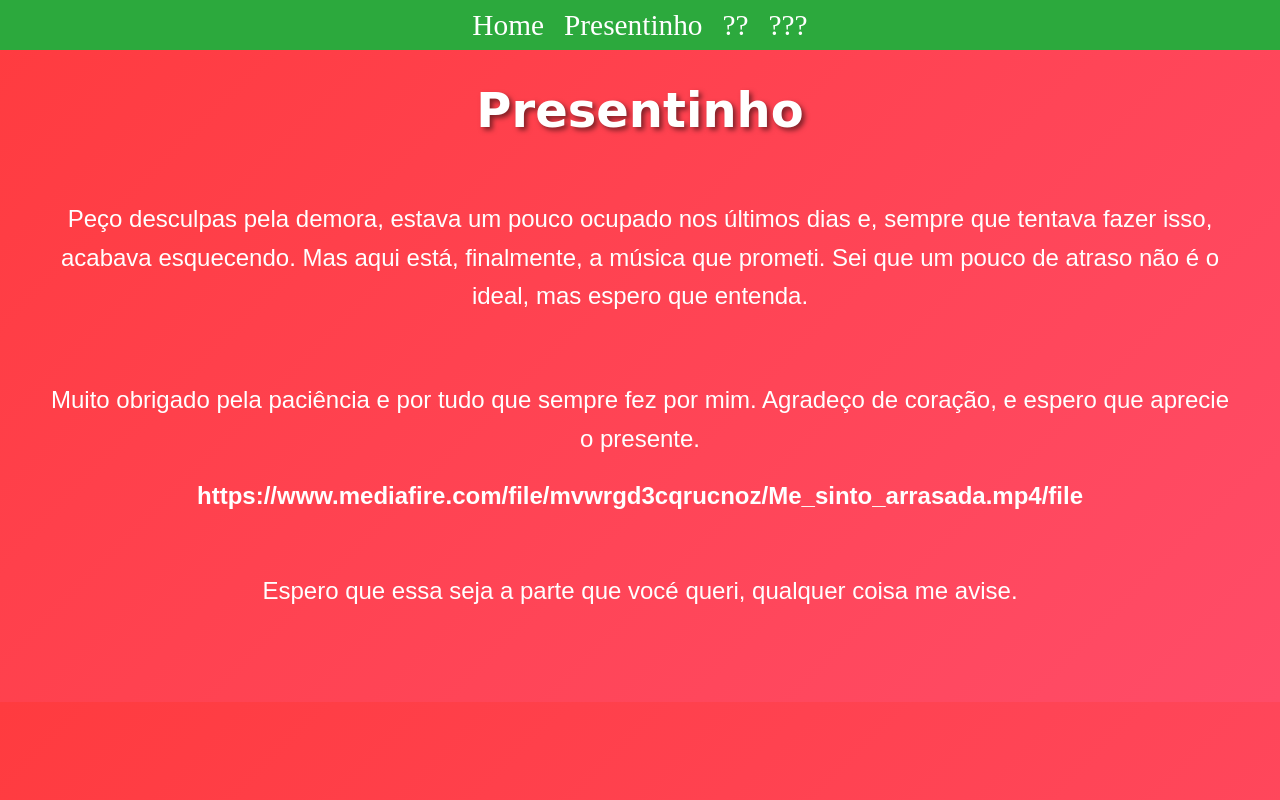
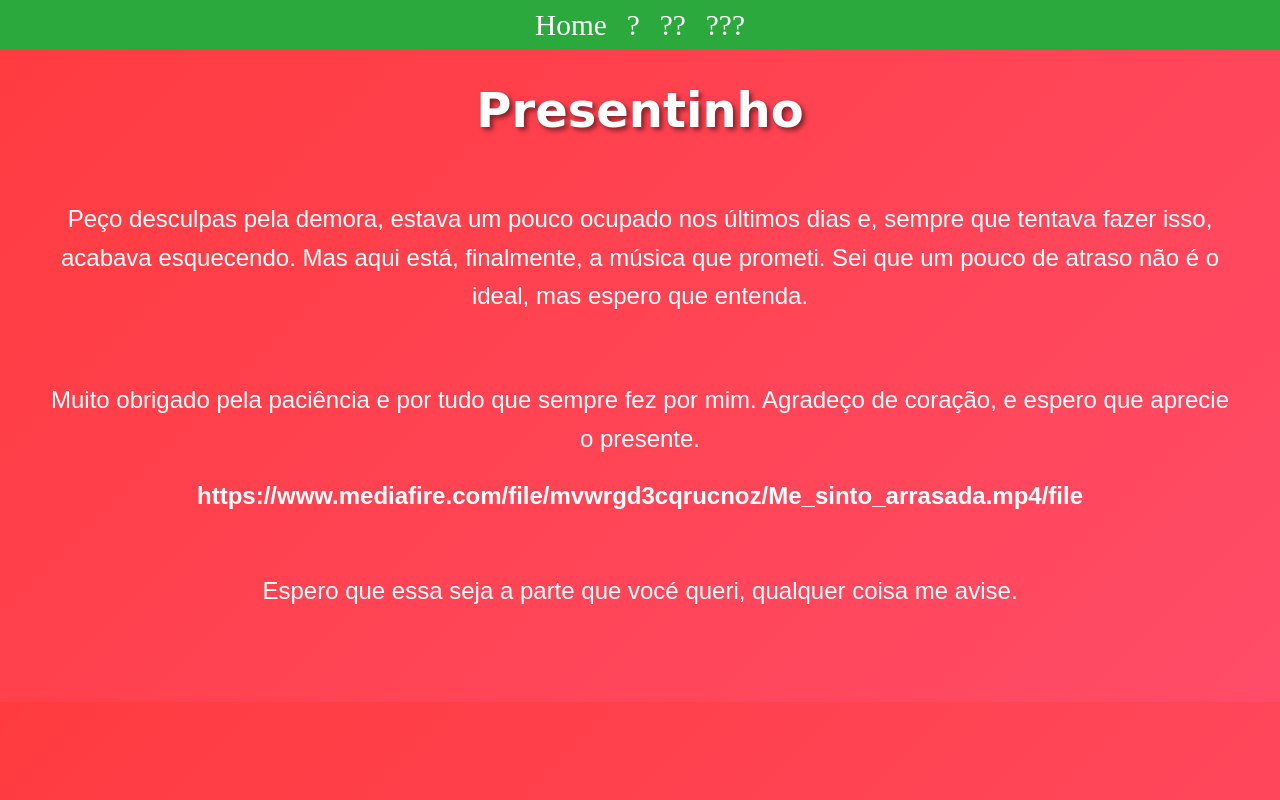
Before and after one commit to Rafael-Dangelo/Natalzin, a plain HTML site: page presente.html in a window 1280 px wide. Drawn offline with Linux system fonts and the light colour scheme.

Commit message:
Update presente.html

```diff
--- a/presente.html
+++ b/presente.html
@@ -21,7 +21,7 @@
     <br>
     <div class="nav">
         <a href="index.html">Home</a>
-        <a href="presente.html">Presentinho</a>
+        <a href="presente.html">?</a>
         <a href="Lic.html">??</a>
         <a href="Ing.html">???</a>
     </div>
```
